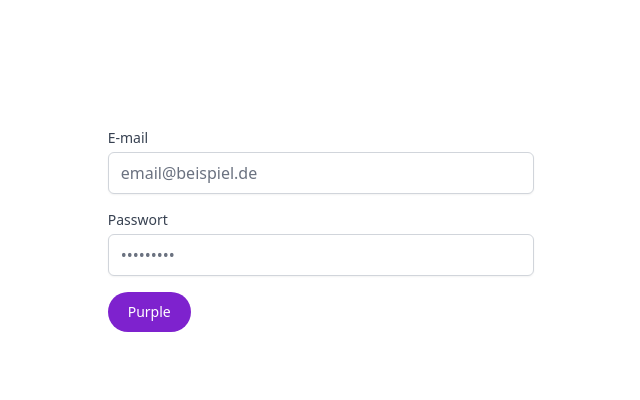
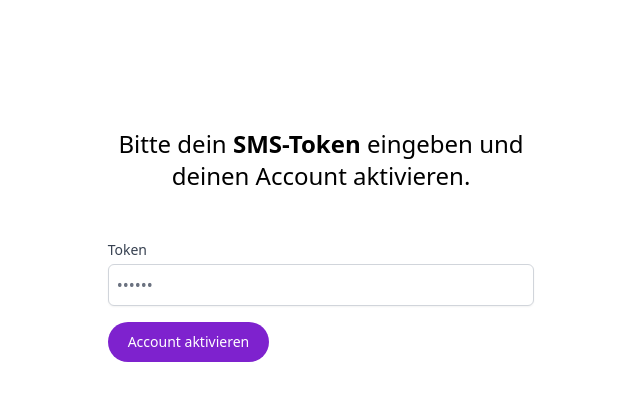
Before and after one commit to maroeplin/ba-katharina-webapp-supabase, a Next.js app: page /login in a window 1280 px wide. Shown: the top 400 px of the page, without its empty margins (319-959 px from the left). Built offline with nearby package versions, Linux system fonts and the light colour scheme.

Commit message:
logic and styling for the index

```diff
--- a/src/pages/index.js
+++ b/src/pages/index.js
@@ -5,6 +5,7 @@ import styles from "@/styles/Home.module.css";
 
 import { useEffect, useState } from "react";
 import supabase from "@/utils/supabase-client";
+import Link from "next/link";
 
 const inter = Inter({ subsets: ["latin"] });
 
@@ -17,7 +18,7 @@ export default function Home() {
   const [beschreibung, setBeschreibung] = useState("");
 
   //in den folgenden Hook kommt das object aus der Datenbank
-  const [stimmungObjekt , setStimmungObjekt] = useState([]);
+  const [stimmungObjekt, setStimmungObjekt] = useState([]);
 
   /*hier soll gecheckt werden, ob der User eingelogged ist und zwar, wenn die Page geladen wurde (sofort, wenn das component geladen wurde)
 
@@ -50,16 +51,16 @@ export default function Home() {
           .select("beschreibung, datum")
           .eq("user_id", userId);
 
-        if(error) throw error;
+        if (error) throw error;
 
-        console.log("data: ", data)
-        setStimmungObjekt(data)
-      } catch(error) {
-        console.log("error: ", error)
+        console.log("data: ", data);
+        setStimmungObjekt(data);
+      } catch (error) {
+        console.log("error: ", error);
       }
     };
-    if(userId) {
-      getLinks()
+    if (userId) {
+      getLinks();
     }
     //sobald sich der Value in den brackets von useEffect ändert, wird der Code Block darüber ausgeführt (der Block wird jedes Mal recalled)
   }, [userId, beschreibung]);
@@ -75,8 +76,8 @@ export default function Home() {
         });
         if (error) throw error;
         console.log("data", data);
-        if(stimmungObjekt) {
-          setStimmungObjekt([...data, ...setStimmungObjekt])
+        if (stimmungObjekt) {
+          setStimmungObjekt([...data, ...setStimmungObjekt]);
         }
       }
     } catch (error) {
@@ -94,11 +95,11 @@ export default function Home() {
       </Head>
       <main>
         <div className="w-1/3 pt-48 m-auto text-center">
-          <h1 className="text-4xl font-light">Herzlich Willkommen zurück!</h1>
+          <h1 className="text-4xl font-light">Herzlich Willkommen!</h1>
 
           <h2 className="text-4xl font-semibold"></h2>
 
-          {isAuthenticated && (
+          {!isAuthenticated ? (
             <>
               <div className="w-full mt-8">
                 <input
@@ -144,20 +145,40 @@ export default function Home() {
               <section>
                 {stimmungObjekt.length > 0 && (
                   <div className="justify-center m-auto mt-12">
-              {stimmungObjekt.map((object,index) => {
-                return(
-                <div key={index} className="p-4 mb-4 rounded-md shadow-xl bg-lime-300 w-96 ">
+                    {stimmungObjekt.map((object, index) => {
+                      return (
+                        <div
+                          key={index}
+                          className="p-4 mb-4 rounded-md shadow-xl bg-lime-300 w-96 "
+                        >
                           {object.beschreibung}
                         </div>
-                )
+                      );
                     })}
-              {console.log("stimmungObjekt", {stimmungObjekt})}
+                    {console.log("stimmungObjekt", { stimmungObjekt })}
                   </div>
                 )}
-
               </section>
-
             </>
+          ) : (
+            <div className="grid pt-8 m-auto">
+              <Link href="/signup">
+              <button
+                type="button"
+                className="text-white bg-purple-700 hover:bg-purple-800 focus:outline-none focus:ring-4 focus:ring-purple-300 font-medium rounded-full text-sm px-10 py-2.5 text-center mb-2 dark:bg-purple-600 dark:hover:bg-purple-700 dark:focus:ring-purple-900 mt-4"
+              >
+                Registrieren
+              </button>
+              </Link>
+              <Link href="/login" className="mt-4 mb-2">
+                <button
+                  type="button"
+                  className="text-white bg-purple-700 hover:bg-purple-800 focus:outline-none focus:ring-4 focus:ring-purple-300 font-medium rounded-full text-sm px-10 py-2.5 text-centerdark:bg-purple-400 dark:hover:bg-purple-700 dark:focus:ring-purple-900 "
+                >
+                  Login
+                </button>
+              </Link>
+            </div>
           )}
         </div>
       </main>
--- a/src/pages/login.js
+++ b/src/pages/login.js
@@ -3,75 +3,67 @@ import { useState } from "react";
 import supabase from "@/utils/supabase-client";
 
 export default function Login() {
-  const [email, setEmail] = useState("");
-  const [password, setPassword] = useState("");
+  const [token, setToken] = useState("");
+  const [isRegistered, setIsRegistered] = useState(false);
   const router = useRouter();
 
-  async function signInWithEmail() {
+  async function loginWithToken() {
     try {
-      if (email && password) {
-        const response = await supabase.auth.signInWithPassword({
-          email: email,
-          password: password,
+      if (token) {
+        const response = await supabase.auth.verifyOtp({
+          phone: phone,
+          token: token,
+          type: "sms",
         });
         //error field
         if (response.error) throw response.error;
-        console.log('error: ', response.error)
+        console.log("error: ", response.error);
         //data field
-        const userId = response.data.user?.id
-        console.log('userId: ', userId);
+        const userId = response.data.user?.id;
+        console.log("userId: ", userId);
+        setIsRegistered(true);
         //zurück zur Startseite
-        router.push('/')
+        router.push("/");
       }
     } catch {}
   }
 
   return (
     <div className="w-1/3 max-w-6xl pt-32 m-auto">
+      {!isRegistered ? (
+        <>
+          <h1 className="pb-8 text-2xl text-center">
+            Bitte dein <span className="font-bold">SMS-Token</span> eingeben und
+            deinen Account aktivieren.
+          </h1>
           <label
-        htmlFor="email"
-        className="block text-sm font-medium text-gray-700"
+            htmlFor="token"
+            className="block mt-4 text-sm font-medium text-gray-700"
           >
-        E-mail
+            Token
           </label>
           <div className="w-full mt-1">
             <input
-          type="email"
-          name="email"
-          id="email"
-          className="block w-full border border-gray-300 rounded-md shadow-sm focus:border-indigo-500 focus:ring-indigo-500"
-          placeholder="email@beispiel.de"
-          onChange={(e) => setEmail(e.target.value)}
+              type="token"
+              name="token"
+              id="token"
+              className="block w-full pt-2 pb-2 pl-2 border border-gray-300 rounded-md shadow-sm focus:border-indigo-500 focus:ring-indigo-500"
+              placeholder="••••••"
+              onChange={(e) => setToken(e.target.value)}
             ></input>
           </div>
-
-
-
-        <label
-          htmlFor="password"
-          className="block mt-4 text-sm font-medium text-gray-700"
-        >
-          Passwort
-        </label>
-        <div className="w-full mt-1">
-        <input
-          type="password"
-          name="password"
-          id="password"
-          className="block w-full border border-gray-300 rounded-md shadow-sm focus:border-indigo-500 focus:ring-indigo-500"
-          placeholder="•••••••••"
-          onChange={(e) => setPassword(e.target.value)}
-        ></input>
-        </div>
-
           <button
             type="button"
             className="text-white bg-purple-700 hover:bg-purple-800 focus:outline-none focus:ring-4 focus:ring-purple-300 font-medium rounded-full text-sm px-5 py-2.5 text-center mb-2 dark:bg-purple-600 dark:hover:bg-purple-700 dark:focus:ring-purple-900 mt-4"
-          onClick={signInWithEmail}
+            onClick={loginWithToken}
           >
-          Purple
-        </button>
+            Account aktivieren
+          </button>{" "}
+        </>
+      ) :  <div className="pt-24">
+      <h1 className="text-2xl text-center">Du hast deinen Account aktiviert. <span className="font-bold">Zu meinem Dashboard</span>.   <span role="img" aria-label="done">✅</span></h1>
 
+    </div>}
     </div>
   );
 }
--- a/src/pages/signup.js
+++ b/src/pages/signup.js
@@ -3,7 +3,7 @@ import supabase from "@/utils/supabase-client";
 export default function Signup() {
   const [password, setPassword] = useState("");
   const [phone, setPhone] = useState("");
-  const [isRegistered, setIsRegistered] = useState("");
+  const [isRegistered, setIsRegistered] = useState(false);
 
   async function signUpWithPhone() {
     try {
@@ -50,7 +50,7 @@ export default function Signup() {
         name="phone"
         id="phone"
         className="block w-full pt-2 pb-2 pl-2 border border-gray-300 rounded-md shadow-sm focus:border-indigo-500 focus:ring-indigo-500"
-        placeholder="+111 1111 1111"
+        placeholder="+49111 1111 1111"
         onChange={(e) => setPhone(e.target.value)}
       ></input>
       </div>
```
Lines whose indentation alone changed are shown as unchanged.
